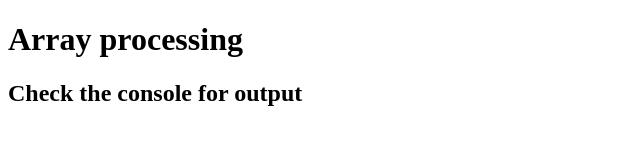
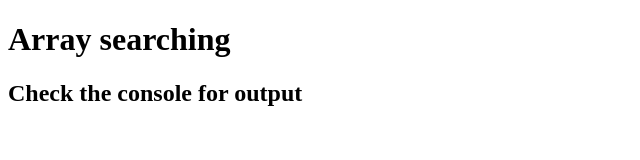
Before and after one commit to alcfeoh/advanced-modern-js, a website: page demos/array-searching/index.html in a window 1280 px wide. Shown: the whole page, without its empty margins (0-640 px from the left). Drawn offline with Linux system fonts and the light colour scheme.

Commit message:
Fixed title and desc

```diff
--- a/demos/array-searching/index.html
+++ b/demos/array-searching/index.html
@@ -2,10 +2,10 @@
 <html lang="en">
 <head>
   <meta charset="UTF-8">
-  <title>Array Processing</title>
+  <title>Array Searching</title>
 </head>
 <body>
-<h1>Array processing</h1>
+<h1>Array searching</h1>
 <h2>Check the console for output</h2>
 
 <script>
```
